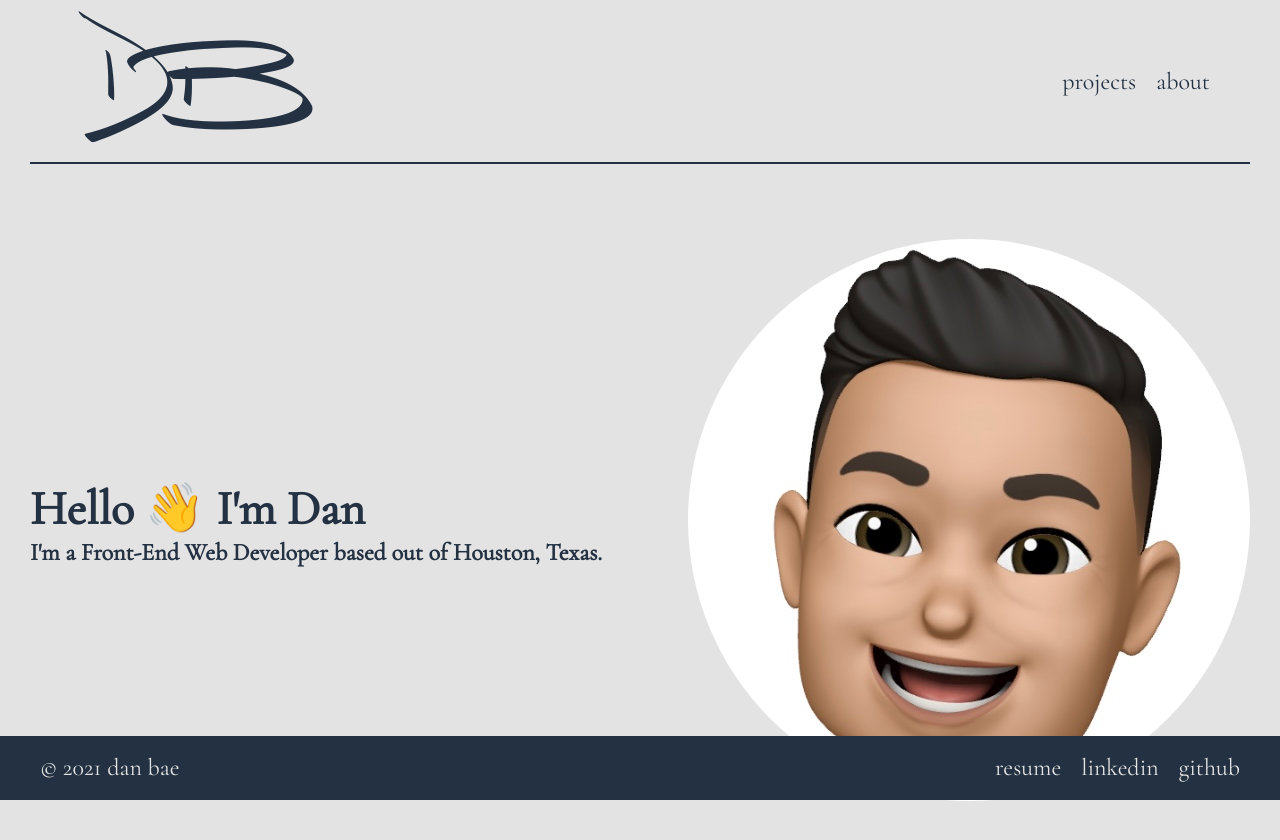
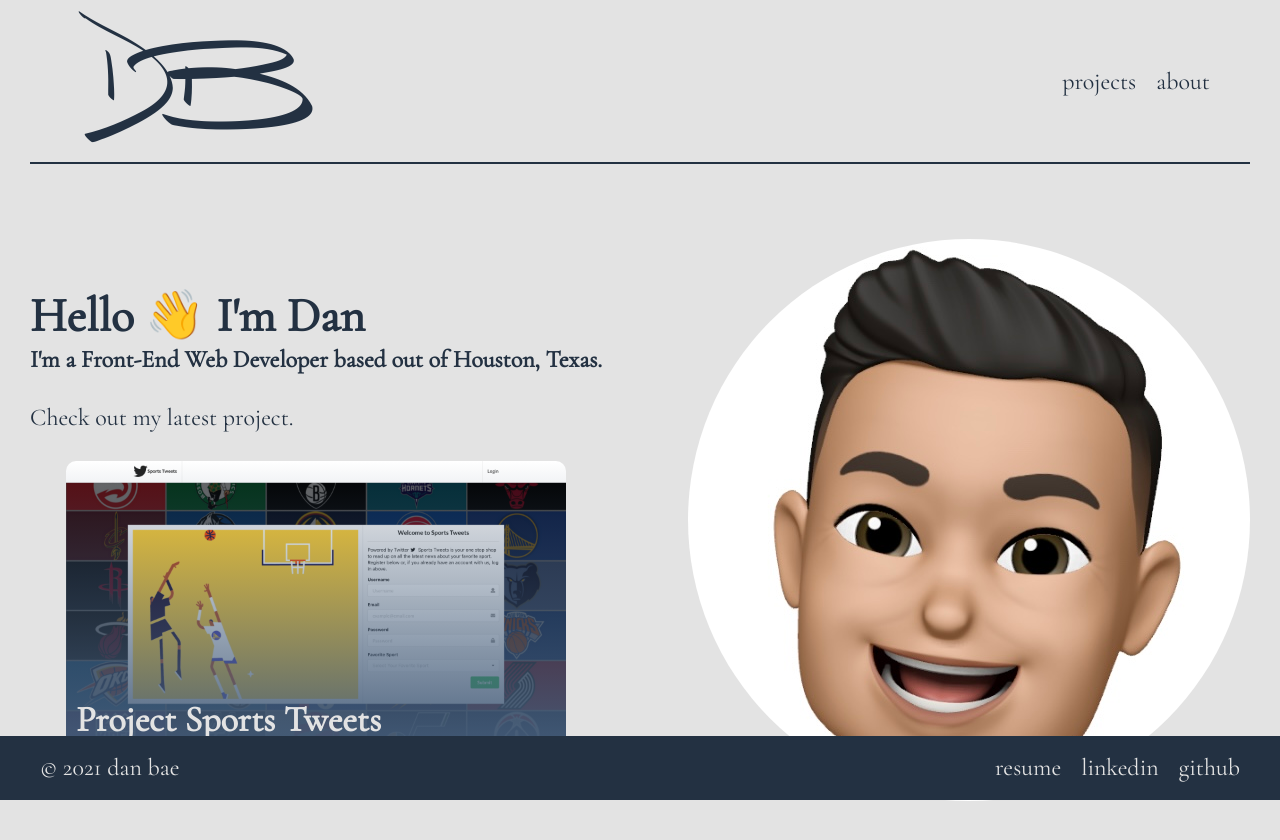
Before and after one commit to dbae82/next-portfolio, a Next.js app: page / in a window 1280 px wide. Shown: the top 840 px of the page. Built offline with nearby package versions, Linux system fonts and the light colour scheme.

Commit message:
edit: project page

```diff
--- a/pages/index.js
+++ b/pages/index.js
@@ -1,8 +1,10 @@
 
 import Image from 'next/image'
+import Link from 'next/link'
 
 import styles from '../styles/Home.module.scss'
 import memoji from '../assets/profile-portrait.jpeg'
+import projectSportsTweets from '../assets/sports-tweets.png'
 
 export default function Home() {
   return (
@@ -10,6 +12,19 @@ export default function Home() {
       <div>
         <h1>Hello 👋 I'm Dan</h1>
         <h4>I'm a Front-End Web Developer based out of Houston, Texas.</h4>
+        <br />
+        <p>Check out my latest project.</p>
+        <br />
+        <div className={styles.card}>
+          <Link href='projects/sports-tweets'>
+            <a>
+              <div>
+                <Image src={projectSportsTweets} alt="sports-tweets" />
+                <h2>Project Sports Tweets</h2>
+              </div>
+            </a>
+          </Link>
+        </div>
       </div>
       <div>
         <Image className={styles.portrait} src={memoji} alt='profile-pic' />
--- a/styles/Home.module.scss
+++ b/styles/Home.module.scss
@@ -1,5 +1,6 @@
 $primaryColor: #233142;
 $secondaryColor: #455d7a;
+$fontColor: #E3E3E3;
 
 .container {
   max-width: 1350px;
@@ -19,6 +20,35 @@ $secondaryColor: #455d7a;
   }
 }
 
+.card {
+  width: 500px;
+  height: 300px;
+  border-radius: 10px;
+  justify-self: center;
+  background-image: linear-gradient(to top, rgba(69, 93, 122, 1), rgba(255, 255, 255, 0));
+  color: $fontColor;
+  position: relative;
+
+  a {
+    color: $fontColor;
+    text-decoration: none;
+  }
+
+  img {
+    display: block;
+    width: 100%;
+    height: 100%;
+    z-index: -1;
+    border-radius: 10px;
+  }
+
+  h2 {
+    position: absolute;
+    bottom: 10px;
+    padding: 10px;
+  }
+}
+
 .portrait {
   margin-top: 50px;
 }
```
Also changed, not shown: pages/projects/sports-tweets.js (+7 -1 lines), styles/projectPages.module.scss (+11 -0 lines).
